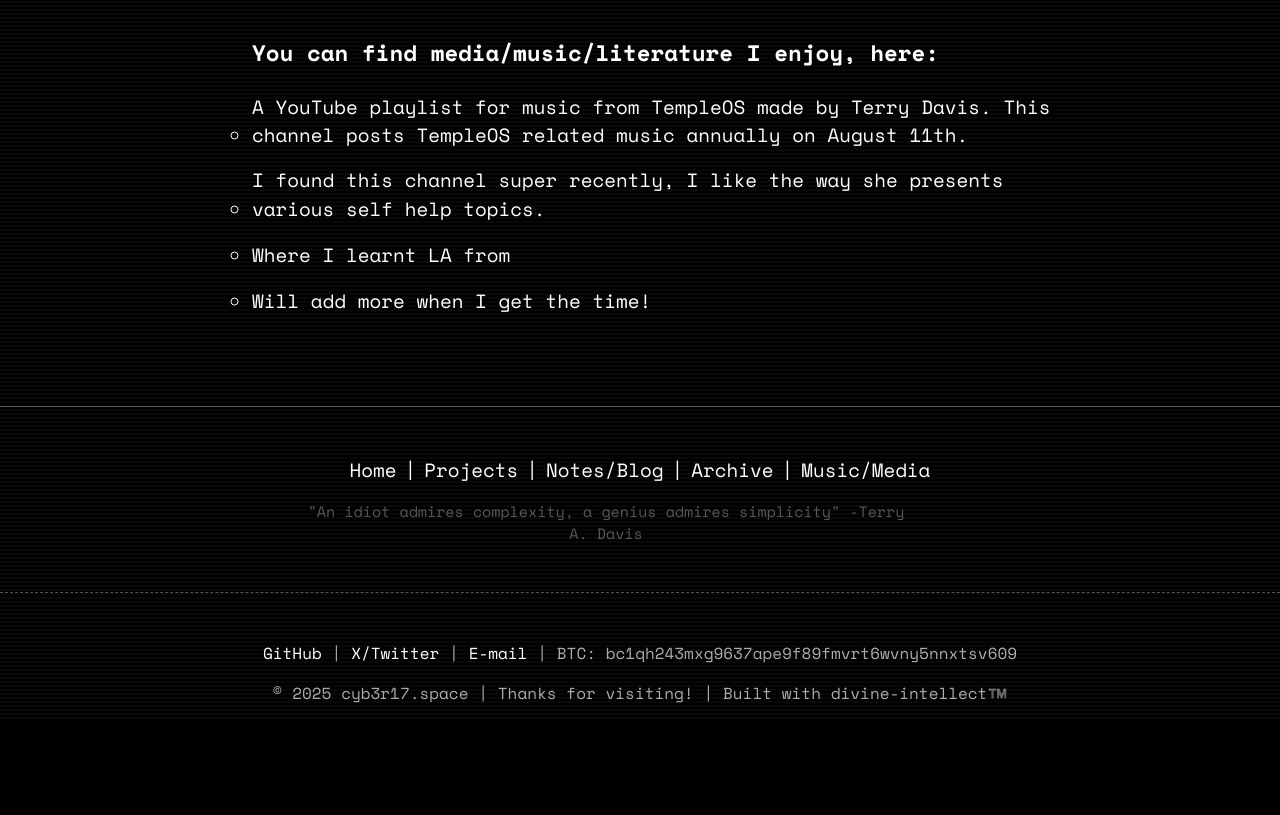
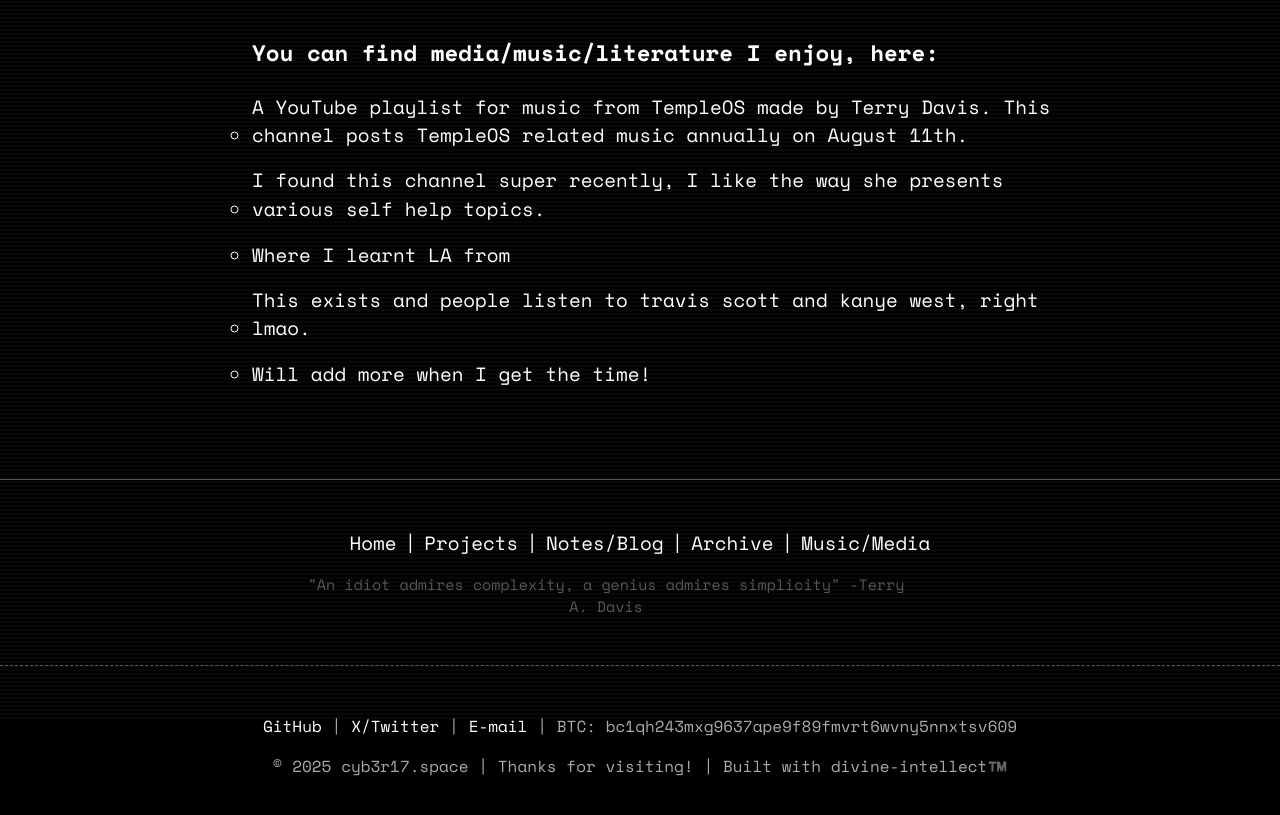
Before and after one commit to cyb3r17/cyb3r17.space, a plain HTML site: page media.html in a window 1280 px wide. Shown: the part 79-894 px from the top of the page. Before the commit the page ends 832 px from the top, so only its background shows below. Drawn offline with nearby package versions, Linux system fonts and the light colour scheme.

Commit message:
Update media.html

```diff
--- a/media.html
+++ b/media.html
@@ -220,6 +220,7 @@
           Where I learnt LA from
         </a>
       </li>
+      <li><a href="https://www.youtube.com/watch?v=P_GF5XS9ImQ">This exists and people listen to travis scott and kanye west, right lmao. </a></li>
       <li>Will add more when I get the time!</li>
     </ul>
   </div>
```
